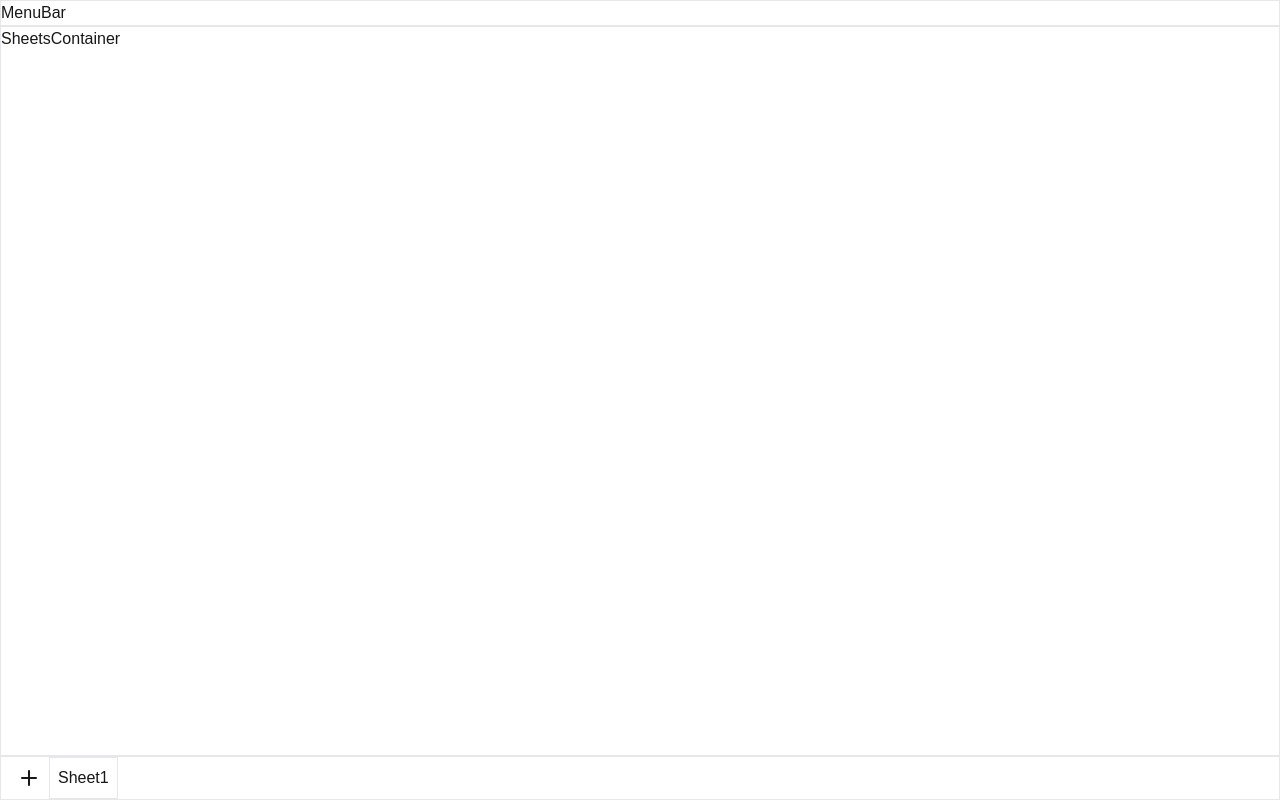
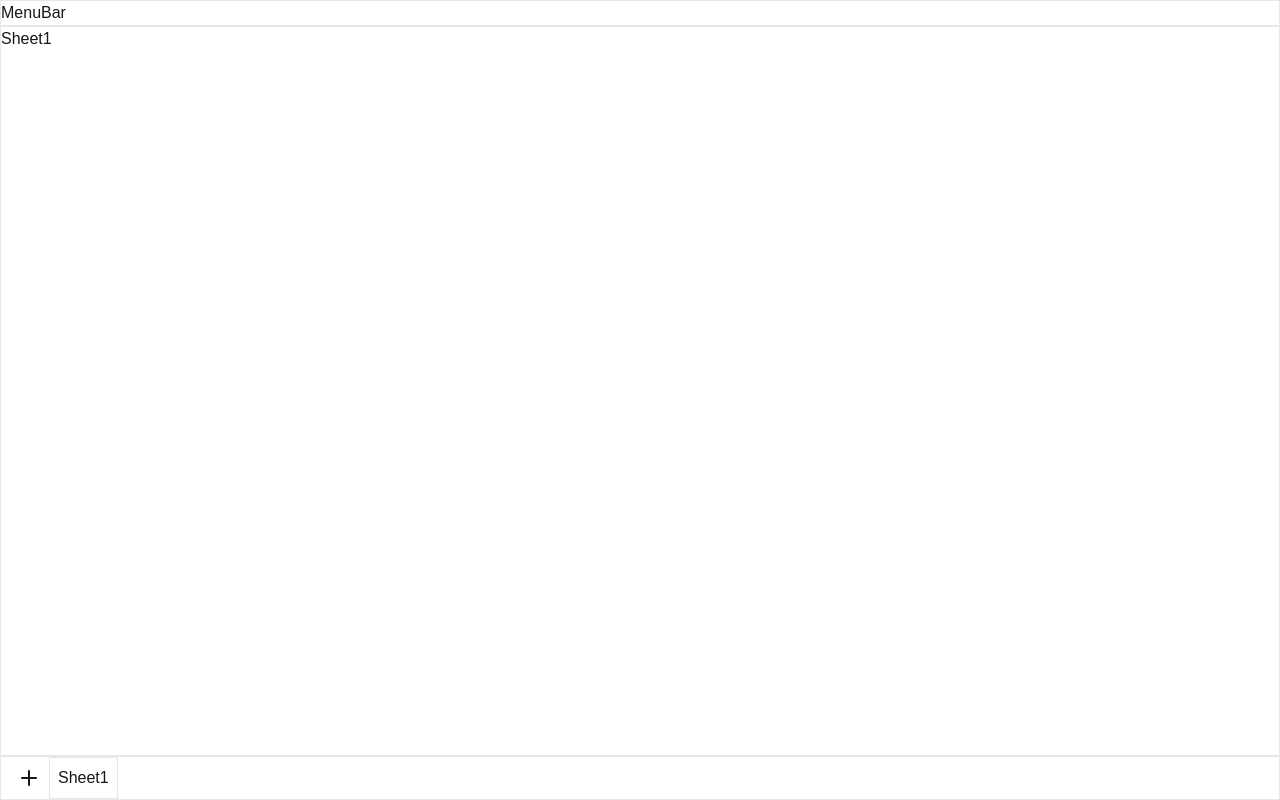
Before and after one commit to srinivasramasamy/sheets, a Next.js app: page / in a window 1280 px wide. Built offline with nearby package versions, Linux system fonts and the light colour scheme.

Commit message:
Display the name of the selected sheet in the sheets container component

```diff
--- a/src/app/components/SheetsContainer.tsx
+++ b/src/app/components/SheetsContainer.tsx
@@ -1,7 +1,14 @@
+import { useSelector } from "react-redux";
+import { IRootState } from "../state/store";
+import Sheet from "../types/Sheet";
+
 function SheetsContainer() {
+  const sheet: Sheet = useSelector(
+    (state: IRootState) => state.sheet.sheets[state.sheet.selectedSheetIndex]
+  );
   return (
     <div id="sheets-container" className="border flex-grow">
-      SheetsContainer
+      {sheet.name}
     </div>
   );
 }
```
